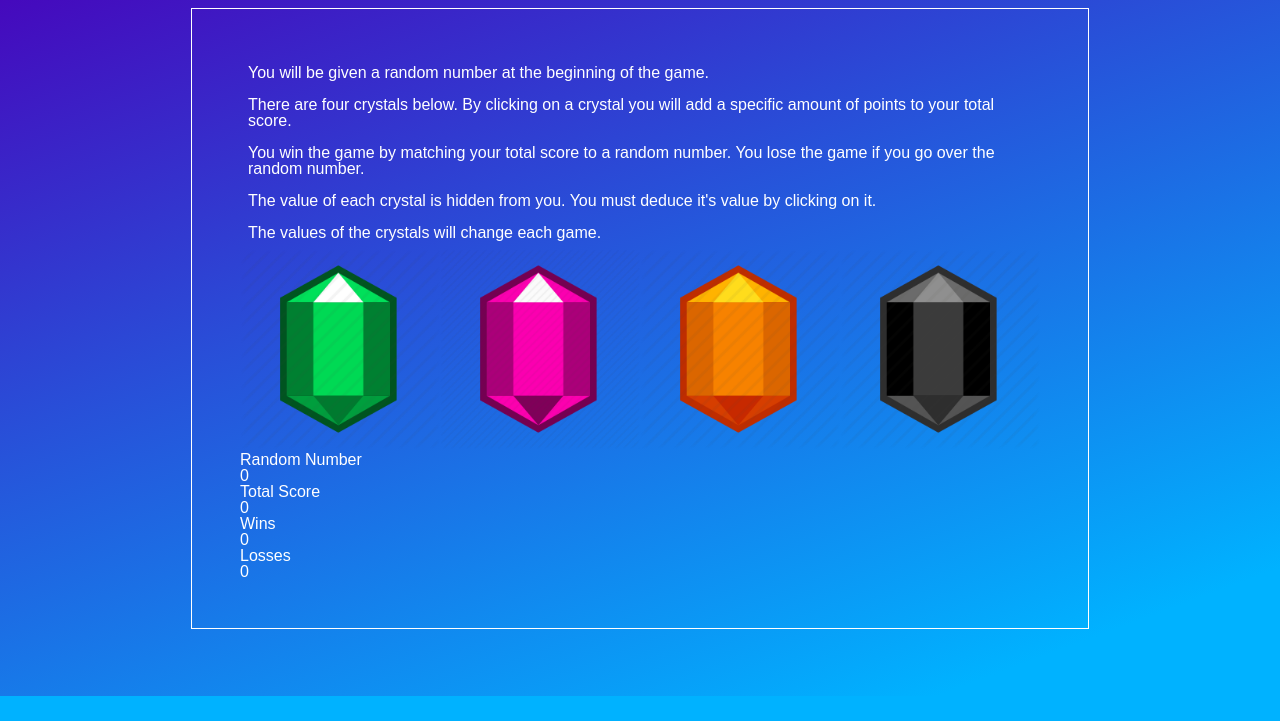
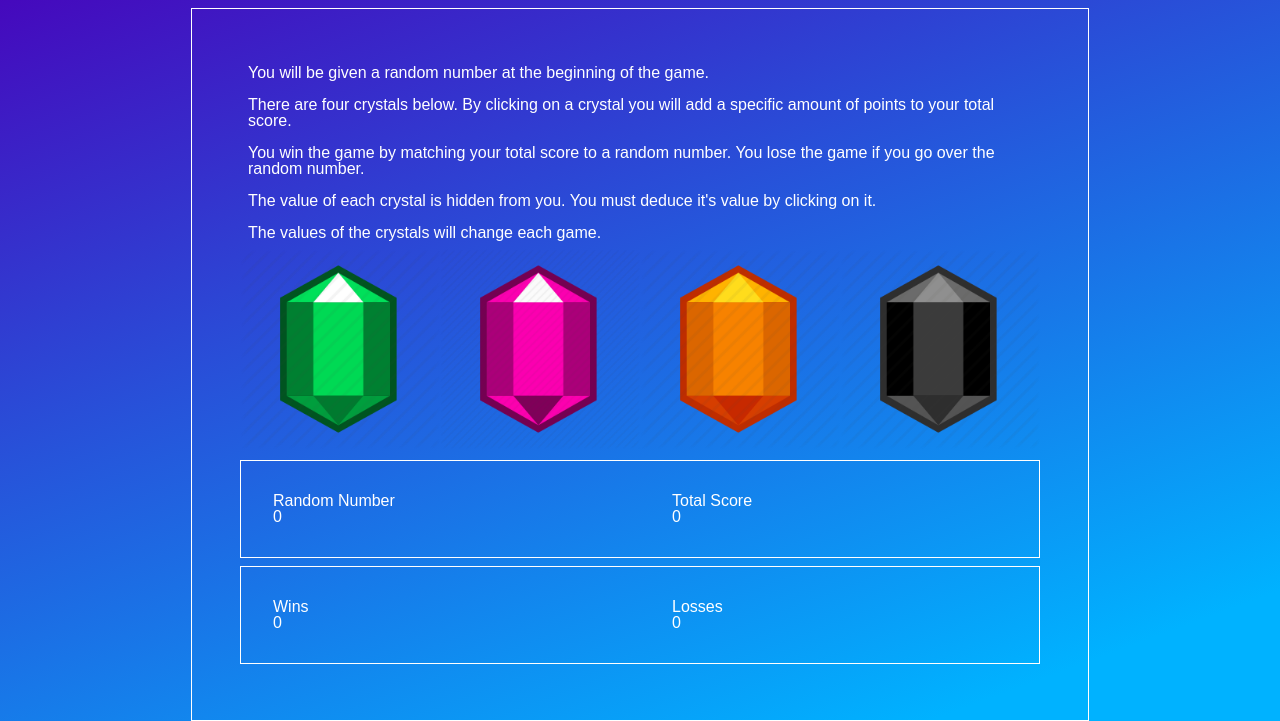
Before and after one commit to benjaminbwright/crystal-game, a plain HTML site: page index.html in a window 1280 px wide. Shown: the part 104-825 px from the top of the page. Before the commit the page ends 800 px from the top, so only its background shows below. Drawn offline with Linux system fonts and the light colour scheme.

Commit message:
Added base styles for game interface

```diff
--- a/assets/css/style.css
+++ b/assets/css/style.css
@@ -45,3 +45,22 @@ header {
     opacity: 50%;
     transition-duration: 500ms;
 }
+
+#score-interface,
+#win-loss-interface {
+    display: flex;
+    justify-content: center;
+    margin: .5em 0;
+    border: solid 1px #fff;
+}
+
+#score-interface {
+    border: solid 1px #fff;
+}
+
+.score-card,
+.win-loss-card {
+    flex-grow: 1;
+    padding: 2em;
+    width: 50%;
+}
```
